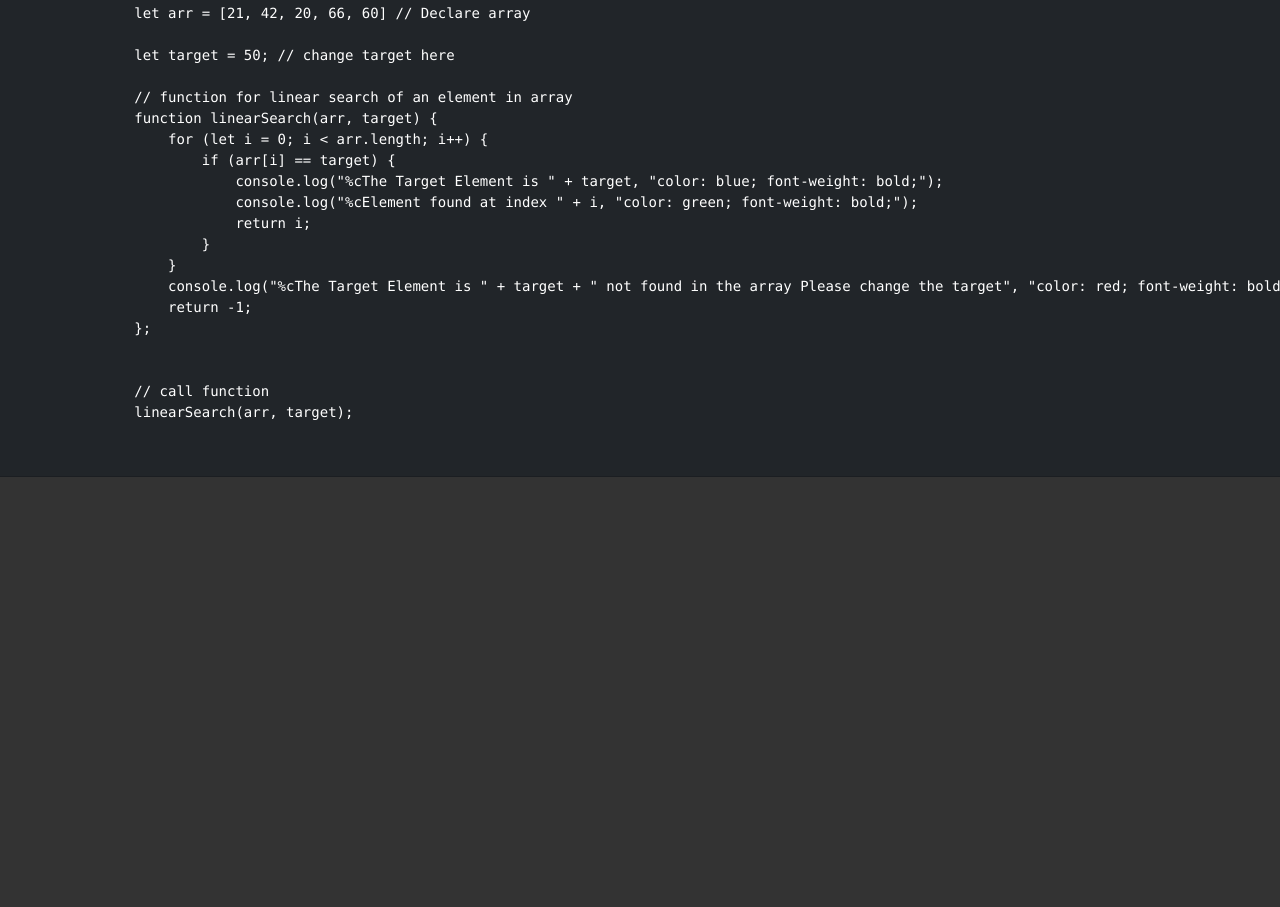
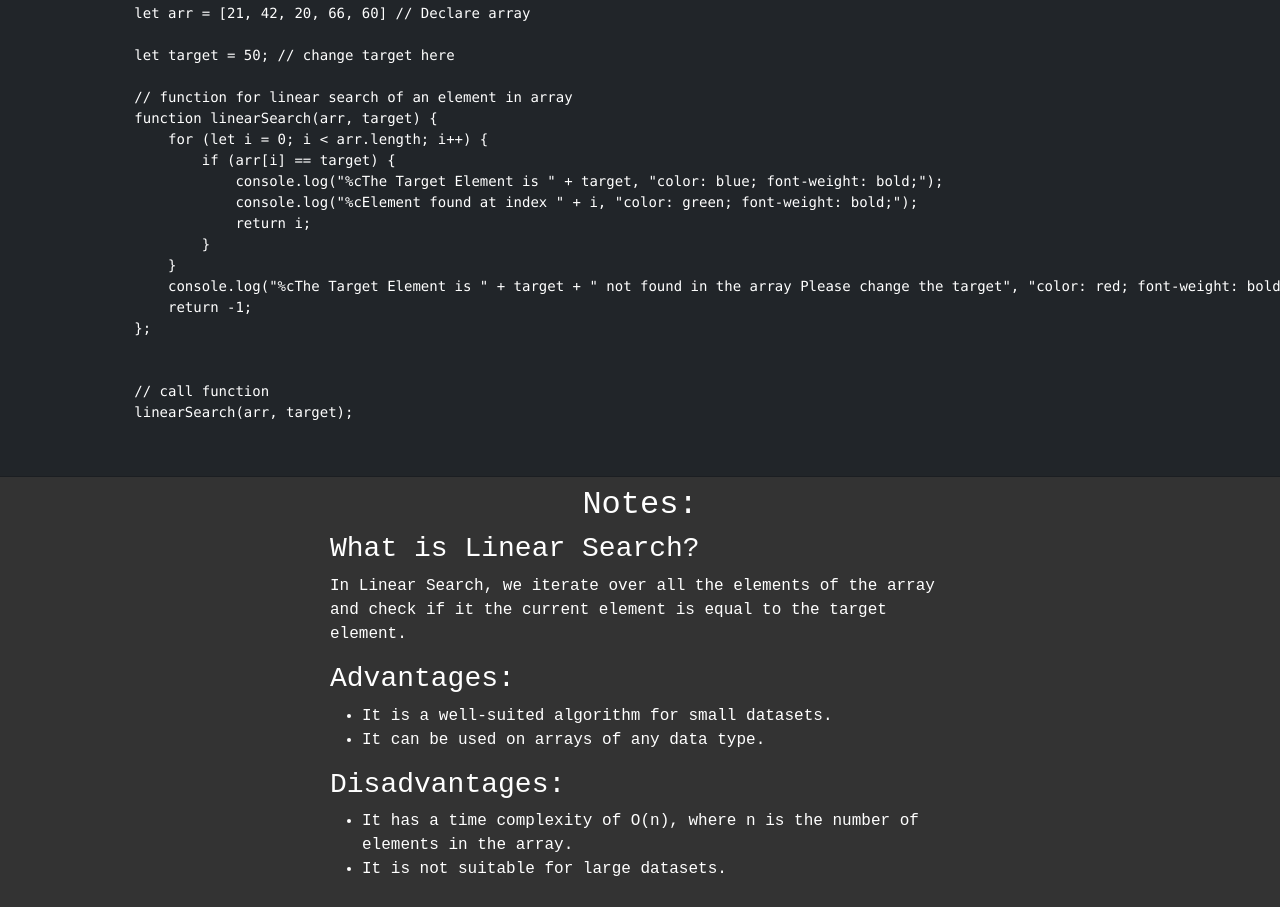
Before and after one commit to JAGGANRAJ27/data_structures_and_algorithms, a plain HTML site: page Array/02_Linear_Search_in_Array.html in a window 1280 px wide. Shown: the part 324-1231 px from the top of the page. Before the commit the page ends 801 px from the top, so only its background shows below. Drawn offline with nearby package versions, Linux system fonts and the light colour scheme.

Commit message:
adding notes features

```diff
--- a/Array/02_Linear_Search_in_Array.html
+++ b/Array/02_Linear_Search_in_Array.html
@@ -17,7 +17,7 @@
         <h3 class="mt-3" id="target"></h3>
         <div class="card p-3 mt-5 bg-dark">
             <h4 class="text-center">Here is the code</h4>
-                <pre>
+            <pre>
                     let arr = [21, 42, 20, 66, 60] // Declare array
 
                     let target = 50; // change target here
@@ -41,6 +41,22 @@
                 </pre>
         </div>
     </div>
+    <div class="notes">
+        <h2 class="text-center">Notes:</h2>
+        <h3>What is Linear Search?</h3>
+        <p>In Linear Search, we iterate over all the elements of the array and check if it the current element is equal
+            to the target element.</p>
+        <h3>Advantages:</h3>
+        <ul>
+            <li>It is a well-suited algorithm for small datasets.</li>
+            <li>It can be used on arrays of any data type.</li>
+        </ul>
+        <h3>Disadvantages:</h3>
+        <ul>
+            <li>It has a time complexity of O(n), where n is the number of elements in the array.</li>
+            <li>It is not suitable for large datasets.</li>
+        </ul>
+    </div>
     <script src="./js/02_Linear_Search.js"></script>
 </body>
 
--- a/Array/style.css
+++ b/Array/style.css
@@ -20,3 +20,9 @@ body{
     flex-direction: column;
     height: 100vh;
 }
+.notes
+{
+    width: 50%;
+    margin: auto;
+    padding: 10px;
+}
```
